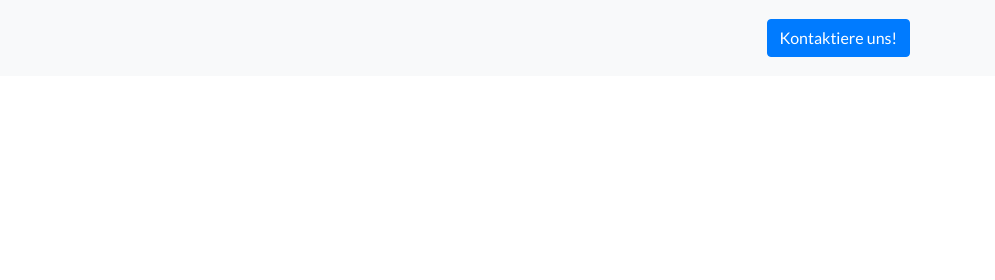
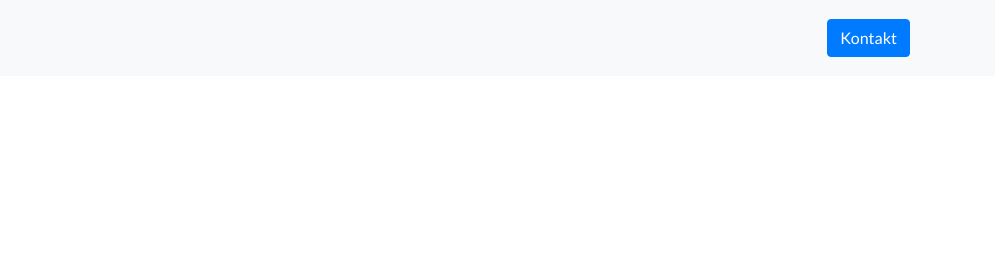
Before and after one commit to JustusFer/WebsiteSmartMait, a website: page impressum.html in a window 1280 px wide. Shown: the top 280 px of the page, 285-1280 px from the left. Drawn offline with Linux system fonts and the light colour scheme.

Commit message:
Update impressum.html
Kontaktiere uns -> Kontakt

```diff
--- a/impressum.html
+++ b/impressum.html
@@ -93,7 +93,7 @@
           ><img src="img/logo.svg" alt="Logo SmartMait" widht="208" height="50"
         /></a>
         <a class="btn btn-primary" href="mailto:info@smartmait.de"
-          >Kontaktiere uns!</a
+          >Kontakt</a
         >
       </div>
     </nav>
```
